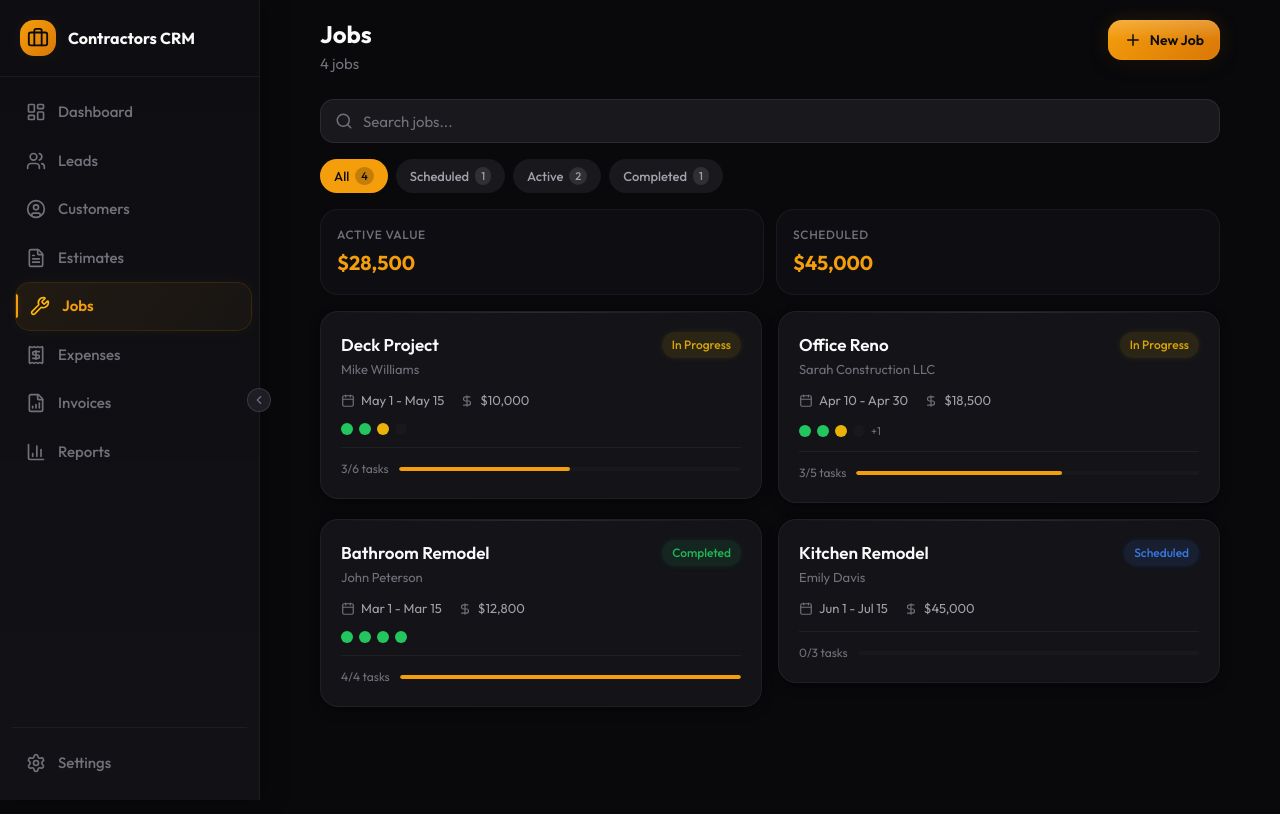
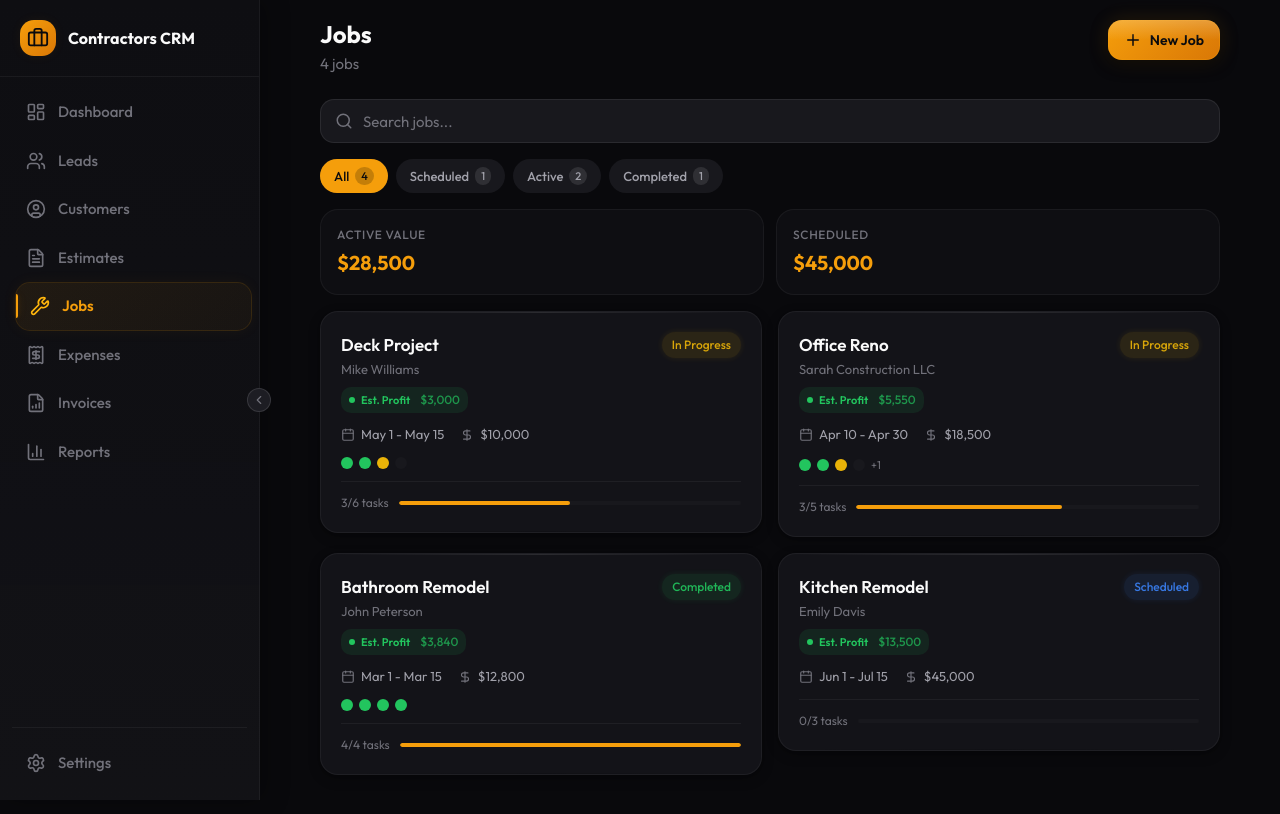
Before and after one commit to furnacerat/CRM, a React (Vite) app: page /jobs in a window 1280 px wide. Shown: the top 814 px of the page. Built offline with nearby package versions, Linux system fonts and the light colour scheme.

Commit message:
feat: job cards - financial health at a glance
- Profit indicator: green/yellow/red dot
- Est. Profit:  shown subtly
- Green: 20%+ margin (healthy)
- Yellow: 10-20% margin (tightening)
- Red: <10% margin (risk)

Hover lift + padding added to job cards.

```diff
--- a/src/pages/Jobs.jsx
+++ b/src/pages/Jobs.jsx
@@ -142,6 +142,24 @@ export default function Jobs() {
                   <div className={styles.jobInfo}>
                     <h3 className={styles.jobName}>{job.project}</h3>
                     <p className={styles.jobCustomer}>{job.customerName}</p>
+                    {job.contractAmount && (() => {
+                      const revenue = job.contractAmount;
+                      const cost = job.estimatedCost || (revenue * 0.7);
+                      const profit = revenue - cost;
+                      const margin = revenue > 0 ? (profit / revenue) * 100 : 0;
+                      let health = 'healthy';
+                      if (margin < 10) health = 'risk';
+                      else if (margin < 20) health = 'tight';
+
+                      return (
+                        <div className={`${styles.profitIndicator} ${styles[health]}`}>
+                          Est. Profit
+                          <span className={styles.profitAmount}>
+                            ${Math.round(profit).toLocaleString()}
+                          </span>
+                        </div>
+                      );
+                    })()}
                   </div>
                   <Badge variant={getStatusInfo(job.status).color}>
                     {getStatusInfo(job.status).label}
--- a/src/pages/Jobs.module.css
+++ b/src/pages/Jobs.module.css
@@ -51,10 +51,13 @@
 .jobCard {
   cursor: pointer;
   transition: all var(--transition-base);
+  padding: 20px;
 }
 
 .jobCard:hover {
   border-color: var(--border-default);
+  transform: translateY(-2px);
+  box-shadow: 0 8px 24px rgba(0, 0, 0, 0.25);
 }
 
 .jobHeader {
@@ -79,6 +82,64 @@
   font-size: 0.8125rem;
   color: var(--text-muted);
   margin-top: 2px;
+}
+
+/* Profit Indicator */
+.profitIndicator {
+  display: inline-flex;
+  align-items: center;
+  gap: 6px;
+  padding: 4px 8px;
+  font-size: 0.6875rem;
+  font-weight: 600;
+  border-radius: var(--radius-md);
+  margin-top: 8px;
+}
+
+.profitIndicator.healthy {
+  background: rgba(34, 197, 94, 0.1);
+  color: var(--status-success);
+}
+
+.profitIndicator.healthy::before {
+  content: '';
+  width: 6px;
+  height: 6px;
+  border-radius: 50%;
+  background: var(--status-success);
+}
+
+.profitIndicator.tight {
+  background: rgba(234, 179, 8, 0.1);
+  color: var(--status-warning);
+}
+
+.profitIndicator.tight::before {
+  content: '';
+  width: 6px;
+  height: 6px;
+  border-radius: 50%;
+  background: var(--status-warning);
+}
+
+.profitIndicator.risk {
+  background: rgba(239, 68, 68, 0.1);
+  color: var(--status-error);
+}
+
+.profitIndicator.risk::before {
+  content: '';
+  width: 6px;
+  height: 6px;
+  border-radius: 50%;
+  background: var(--status-error);
+}
+
+.profitAmount {
+  font-size: 0.75rem;
+  font-weight: 500;
+  opacity: 0.7;
+  margin-left: 4px;
 }
 
 .jobMeta {
```
